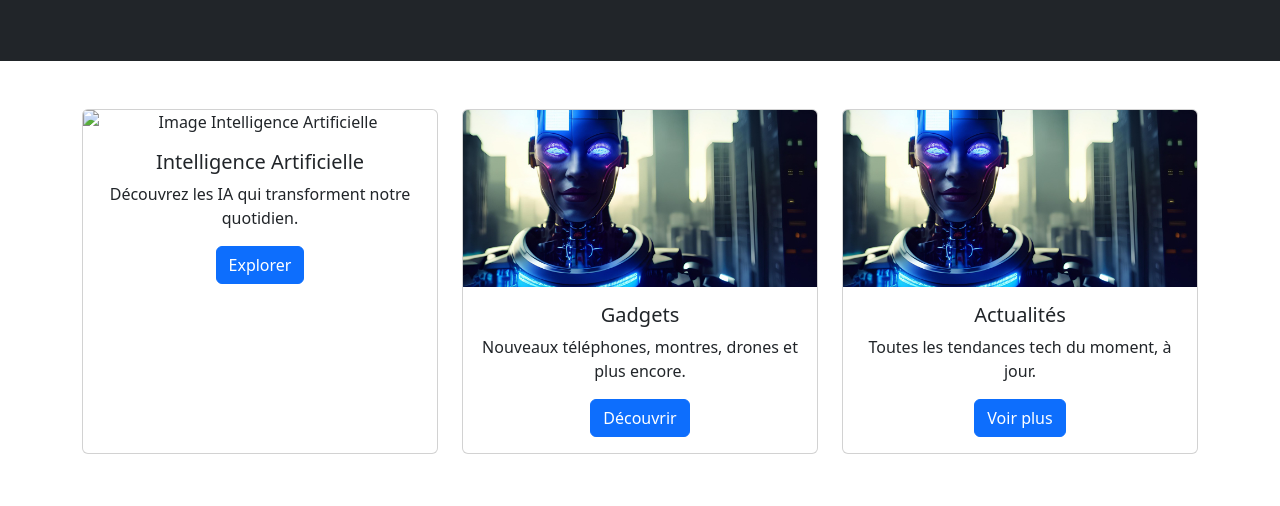
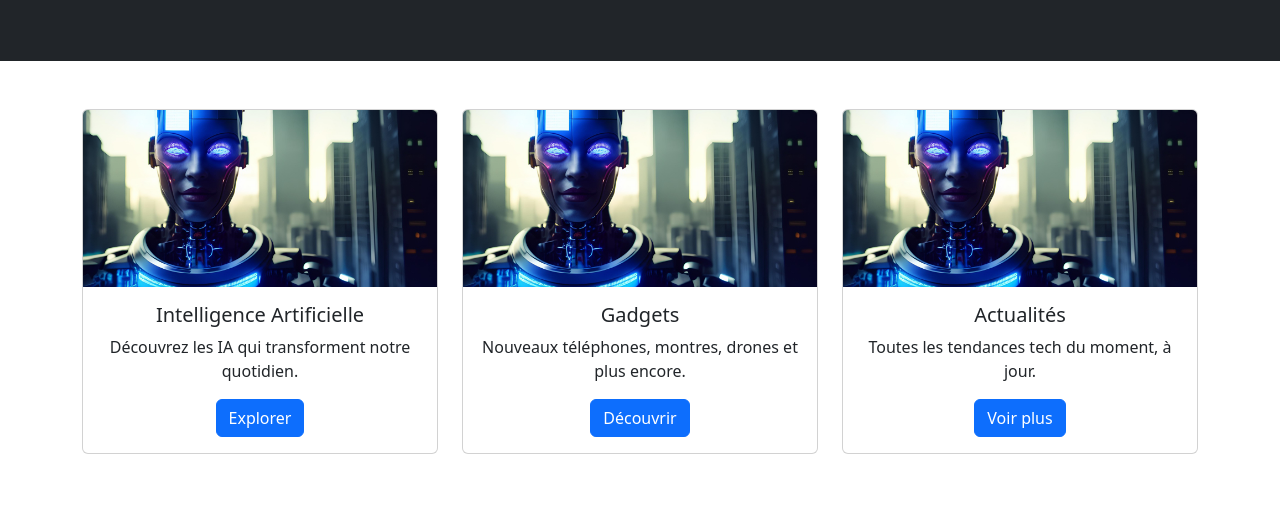
Before and after one commit to Mobio1993/technowafrique, a plain HTML site: page index.html in a window 1280 px wide. Shown: the part 294-800 px from the top of the page. Drawn offline with nearby package versions, Linux system fonts and the light colour scheme.

Commit message:
Update index.html

```diff
--- a/index.html
+++ b/index.html
@@ -33,7 +33,7 @@
         <div class="row text-center">
           <div class="col-md-4 mb-4">
             <div class="card h-100">
-              <img src="images/image2.png" class="card-img-top" alt="Image Intelligence Artificielle">
+              <img src="images/image2.jpg" class="card-img-top" alt="Image Intelligence Artificielle">
               <div class="card-body">
                 <h5 class="card-title">Intelligence Artificielle</h5>
                 <p class="card-text">Découvrez les IA qui transforment notre quotidien.</p>
```
